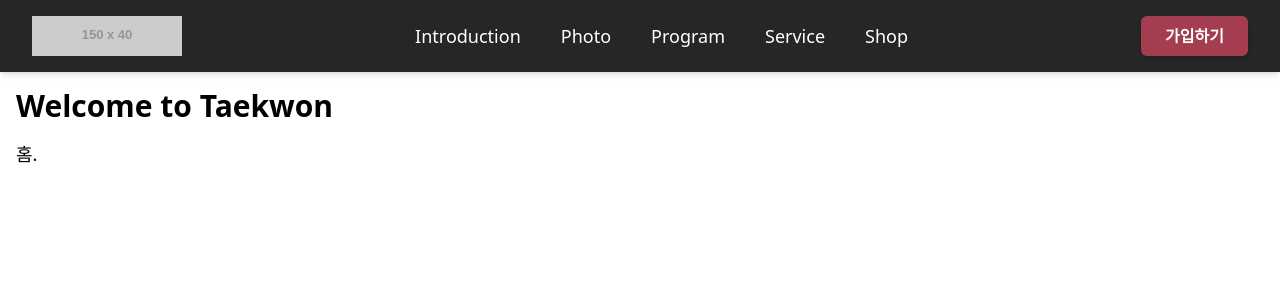
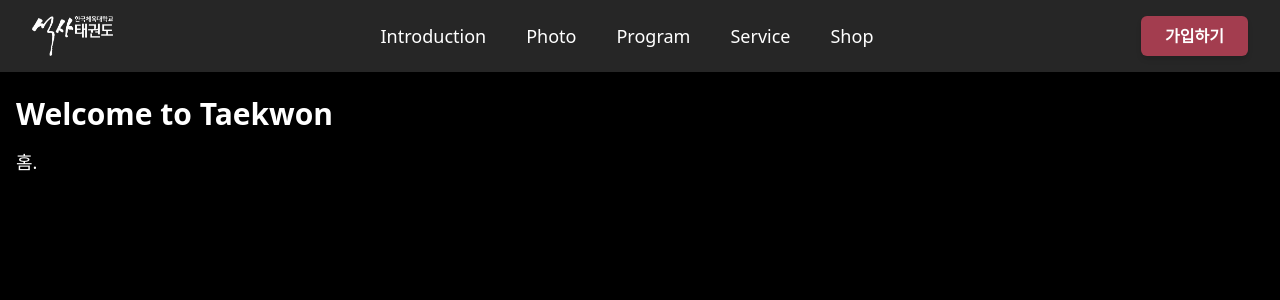
Before and after one commit to juyheon/homepage, a React (Vite) app in the folder taekwon-frontend/: page / in a window 1280 px wide. Shown: the top 300 px of the page. Built offline with nearby package versions, Linux system fonts and the light colour scheme.

Commit message:
logo update / nav fixation
로고 추가 / 네비 고정

```diff
--- a/taekwon-frontend/src/components/Header.jsx
+++ b/taekwon-frontend/src/components/Header.jsx
@@ -1,3 +1,5 @@
+import logo from '../assets/logo.png';
+
 const Header = () => {
 
   return (
@@ -7,7 +9,7 @@ const Header = () => {
     // py-4: 상하 패딩 (1rem), px-4: 좌우 패딩 (1rem)
     // sm:px-6 lg:px-8: 반응형 디자인을 위해 중간/큰 화면에서 좌우 패딩을 더 넓게 설정
     // shadow-md: 헤더에 부드러운 그림자 효과를 주어 입체감을 더합니다.
-    <header className="bg-neutral-800 text-white py-4 px-4 sm:px-6 lg:px-8 shadow-md">
+    <header className="fixed top-0 left-0 w-full bg-neutral-800 text-white py-4 px-4 sm:px-6 lg:px-8 shadow-md">
       {/* 내부 컨테이너 */}
       {/* flex: Flexbox 컨테이너로 설정 */}
       {/* flex-wrap: 내용이 많아지면 줄바꿈을 허용하여 반응형으로 만듭니다. */}
@@ -21,7 +23,7 @@ const Header = () => {
           {/* hover:opacity-80 transition duration-300: 마우스 오버 시 투명도 변경 효과 */}
           <a href="/" className="block hover:opacity-80 transition duration-300 ease-in-out">
             <img
-              src="https://placehold.co/150x40/FFFFFF/000000?text=Your+Logo" // 로고 이미지 삽입
+              src={logo} // 로고 이미지 삽입
               alt="사이트 로고" // 웹 접근성을 위한 alt 텍스트
               className="h-10 w-auto" // 이미지 높이를 10 (40px)으로 설정하고 너비는 자동으로 조절
               onError={(e) => { e.target.onerror = null; e.target.src="https://placehold.co/150x40/A33D4F/FFFFFF?text=Logo+Error"; e.target.alt="로고 이미지 로드 실패"; }} // 이미지 로드 실패 시 대체 이미지
--- a/taekwon-frontend/src/index.css
+++ b/taekwon-frontend/src/index.css
@@ -1,3 +1,7 @@
 @tailwind base;
 @tailwind components;
 @tailwind utilities;
+
+body{
+    background-color: black;
+}
--- a/taekwon-frontend/src/pages/Home.jsx
+++ b/taekwon-frontend/src/pages/Home.jsx
@@ -8,9 +8,9 @@ const Home = () => {
   return (
     <div className="flex flex-col min-h-screen">
       <Header />
-      <main className="flex-grow container mx-auto p-4">
-        <h1 className="text-3xl font-bold mb-4">Welcome to Taekwon</h1>
-        <p className="text-lg">
+      <main className="flex-grow container mx-auto p-4 mt-20">
+        <h1 className="text-3xl font-bold mb-4 text-white">Welcome to Taekwon</h1>
+        <p className="text-lg text-white">
           홈.
         </p>
          {Array.from({ length: 100 }).map((_, index) => (
```
Also changed, not shown: taekwon-frontend/src/assets/logo.png (added), 1 other file (tests, documents, lock files or other folders).
